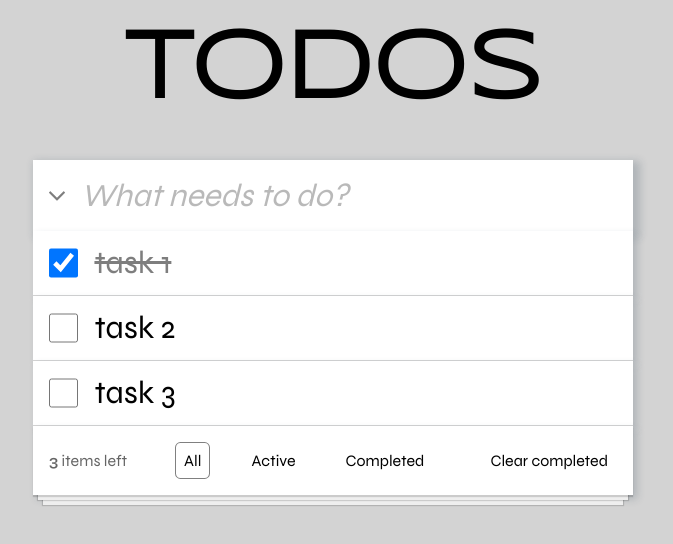
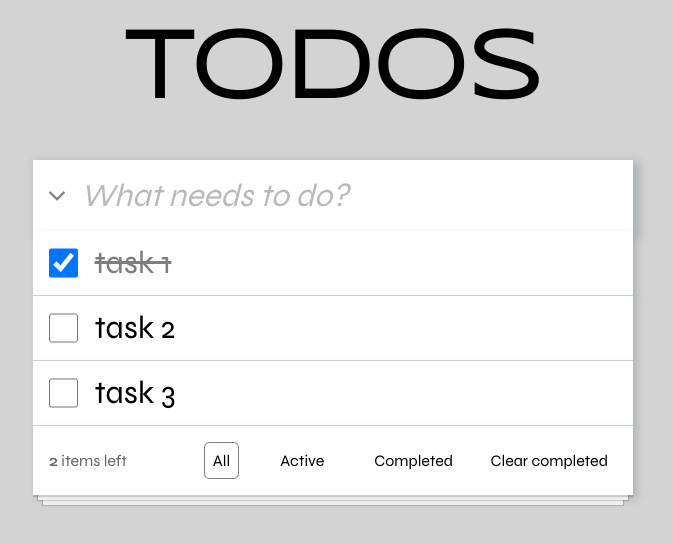
Before and after one commit to ViGoS12/todoList, a React (Create React App) app: page / in a window 1280 px wide. Both pictures are taken after a click on the checkbox 370 px from the left and 263 px from the top of the page. Shown: the top 544 px of the page, without its empty margins (307-980 px from the left). Built offline with nearby package versions, Linux system fonts and the light colour scheme.

Commit message:
Fixed checkbox, added new functional

```diff
--- a/src/components/footer/Footer.module.scss
+++ b/src/components/footer/Footer.module.scss
@@ -9,9 +9,12 @@
 
   &__container {
     padding: 1rem;
-    display: flex;
-    justify-content: space-between;
+    display: grid;
+    grid-template-rows: 1fr;
+    grid-template-columns: 1fr 1fr 1fr;
+
     align-items: center;
+
     box-shadow: 0 2px 1px rgba(0, 0, 0, 0.15), 0 10px 0 -5px #eee,
       0 10px 1px -4px rgba(0, 0, 0, 0.15), 0 20px 0 -10px #eee,
       0 20px 1px -9px rgba(0, 0, 0, 0.15);
@@ -20,11 +23,16 @@
   &__count {
     font-size: 1rem;
     opacity: 0.6;
+    justify-self: start;
   }
 
   &__buttons {
     display: flex;
     gap: 2rem;
+  }
+
+  &__last_btn {
+    justify-self: end;
   }
 
   &__btn {
--- a/src/components/footer/Footer.tsx
+++ b/src/components/footer/Footer.tsx
@@ -13,11 +13,19 @@ const Footer: React.FC = () => {
     showActiveTask,
   } = useTodo()
 
+  const countActiveTask = todos.filter(
+    (todo) => todo.completed === false
+  ).length
+
+  const countCompletedTask = todos.filter(
+    (todo) => todo.completed === true
+  ).length
+
   return (
     <div className={styles.footer}>
       <div className={styles.footer__container}>
         <div className={styles.footer__count}>
-          <b>{todos.length}</b> items left
+          <b>{countActiveTask}</b> items left
         </div>
         <div className={styles.footer__buttons}>
           <button
@@ -54,11 +62,15 @@ const Footer: React.FC = () => {
             Completed
           </button>
         </div>
-        <button
-          className={styles.footer__btn}
-          onClick={() => deleteCompleteTodos()}>
-          Clear completed
-        </button>
+        <div className={styles.footer__last_btn}>
+          {countCompletedTask > 0 && (
+            <button
+              className={styles.footer__btn}
+              onClick={() => deleteCompleteTodos()}>
+              Clear completed
+            </button>
+          )}
+        </div>
       </div>
     </div>
   )
--- a/src/components/todoItem/TodoItem.tsx
+++ b/src/components/todoItem/TodoItem.tsx
@@ -1,41 +1,40 @@
 import styles from './TodoItem.module.scss'
 import DeleteBtn from '../../assets/svg/delete.svg'
-import { useState } from 'react'
 import useTodo from '../../utils/context/useTodo'
+import { memo } from 'react'
+import useWhyDidYouUpdate from './../../hooks/useWhyDidYouUpdate'
 
 interface ITodoItemProps {
   todo: Todo
 }
 
 const TodoItem: React.FC<ITodoItemProps> = ({ todo }) => {
-  const [checked, setCheck] = useState(false)
+  const { checkTodo, deleteTodo } = useTodo()
 
-  const { deleteTodo } = useTodo()
-
-  const setCheckbox = () => {
-    setCheck(!checked)
-    todo.completed = !todo.completed
-  }
-
+  useWhyDidYouUpdate('update', todo)
+  console.log('render')
   return (
     <div className={styles.todoItem}>
       <input
         type='checkbox'
         checked={todo.completed}
-        onChange={setCheckbox}
+        onChange={() => checkTodo(todo.id)}
         className={styles.todoItem__checkbox}
       />
 
       <div
         className={styles.todoItem__task}
-        onClick={setCheckbox}
+        onClick={() => checkTodo(todo.id)}
         style={{
           opacity: todo.completed ? 0.5 : 1,
           textDecoration: todo.completed ? 'line-through' : 'none',
         }}>
         {todo.task}
         <img
-          onClick={() => deleteTodo(todo.id)}
+          onClick={(e) => {
+            e.stopPropagation()
+            deleteTodo(todo.id)
+          }}
           className={styles.todoItem__deleteBtn}
           src={DeleteBtn}
           alt=''
@@ -45,4 +44,4 @@ const TodoItem: React.FC<ITodoItemProps> = ({ todo }) => {
   )
 }
 
-export default TodoItem
+export default memo(TodoItem)
--- a/src/components/todoList/TodoList.tsx
+++ b/src/components/todoList/TodoList.tsx
@@ -7,7 +7,7 @@ const TodoList: React.FC = () => {
   const { todos, activeButton } = useTodo()
 
   const filtered = useFilters(todos, activeButton)
-
+  console.log(todos)
   return (
     <div className={styles.todoList}>
       {filtered.map((todo) => (
--- /dev/null
+++ b/src/hooks/useWhyDidYouUpdate.ts
@@ -0,0 +1,28 @@
+import { useRef, useEffect } from 'react'
+
+export default function useWhyDidYouUpdate(name: any, props: any) {
+  const previousProps = useRef() as any
+
+  useEffect(() => {
+    if (previousProps.current) {
+      const allKeys = Object.keys({ ...previousProps.current, ...props })
+
+      const changesObj: { [key: string]: any } = {}
+
+      allKeys.forEach((key) => {
+        if (previousProps.current[key] !== props[key]) {
+          changesObj[key] = {
+            from: previousProps.current[key],
+            to: props[key],
+          }
+        }
+      })
+
+      if (Object.keys(changesObj).length) {
+        console.log('[why-did-you-update]', name, changesObj)
+      }
+    }
+
+    previousProps.current = props
+  })
+}
--- a/src/utils/context/TodoContext.ts
+++ b/src/utils/context/TodoContext.ts
@@ -5,6 +5,7 @@ export interface ITodoContextProps {
   activeButton: number
 
   addTodo: ({ task }: Omit<Todo, 'id'>) => void
+  checkTodo: (id: Todo['id']) => void
   deleteCompleteTodos: () => void
   deleteTodo: (id: Todo['id']) => void
   showAll: () => void
@@ -15,6 +16,7 @@ export interface ITodoContextProps {
 export const TodoContext = createContext<ITodoContextProps>({
   todos: [],
   activeButton: 0,
+  checkTodo: () => {},
   addTodo: () => {},
   deleteCompleteTodos: () => {},
   deleteTodo: () => {},
--- a/src/utils/context/TodoProvider.tsx
+++ b/src/utils/context/TodoProvider.tsx
@@ -1,4 +1,3 @@
-/* eslint-disable react-hooks/exhaustive-deps */
 import { useMemo, useState } from 'react'
 import { TodoContext } from './TodoContext'
 
@@ -25,14 +24,20 @@ const TodoProvider: React.FC<ITodoProviderProps> = ({ children }) => {
       : setTodos([{ id: 1, task, completed: false }])
   }
 
-  console.log(todos)
-
   const deleteTodo = (id: Todo['id']) => {
     setTodos(todos.filter((todo) => todo.id !== id))
   }
 
   const deleteCompleteTodos = () => {
     setTodos(todos.filter((todo) => todo.completed === false))
+  }
+
+  const checkTodo = (id: Todo['id']) => {
+    setTodos(
+      todos.map((todo) => {
+        return todo.id === id ? { ...todo, completed: !todo.completed } : todo
+      })
+    )
   }
 
   const showAll = () => {
@@ -47,29 +52,17 @@ const TodoProvider: React.FC<ITodoProviderProps> = ({ children }) => {
     setActiveButton(2)
   }
 
-  const value = useMemo(
-    () => ({
+  const value = {
     todos,
     activeButton,
     addTodo,
+    checkTodo,
     deleteCompleteTodos,
     deleteTodo,
     showCompletedTask,
     showAll,
     showActiveTask,
-    }),
-    [
-      todos,
-      activeButton,
-      addTodo,
-      deleteCompleteTodos,
-      deleteTodo,
-      showCompletedTask,
-      showAll,
-      showActiveTask,
-    ]
-  )
-
+  }
   return <TodoContext.Provider value={value}>{children}</TodoContext.Provider>
 }
 
```
Lines whose indentation alone changed are shown as unchanged.
